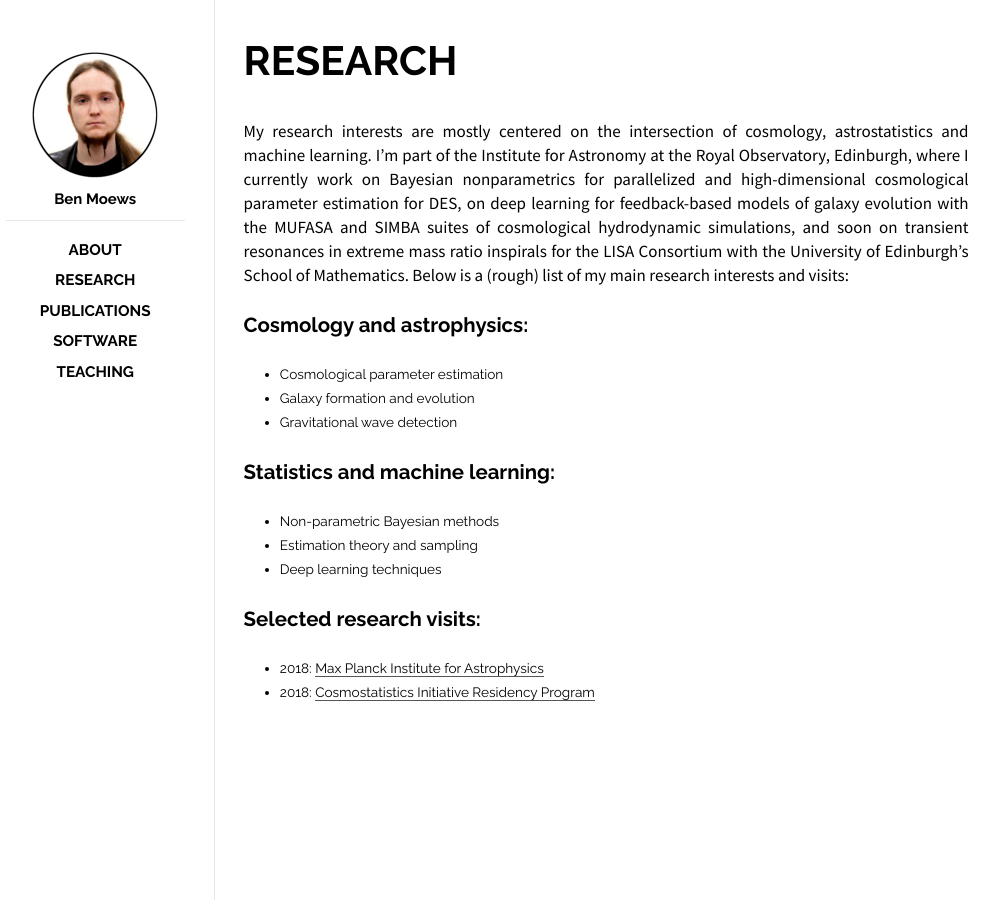
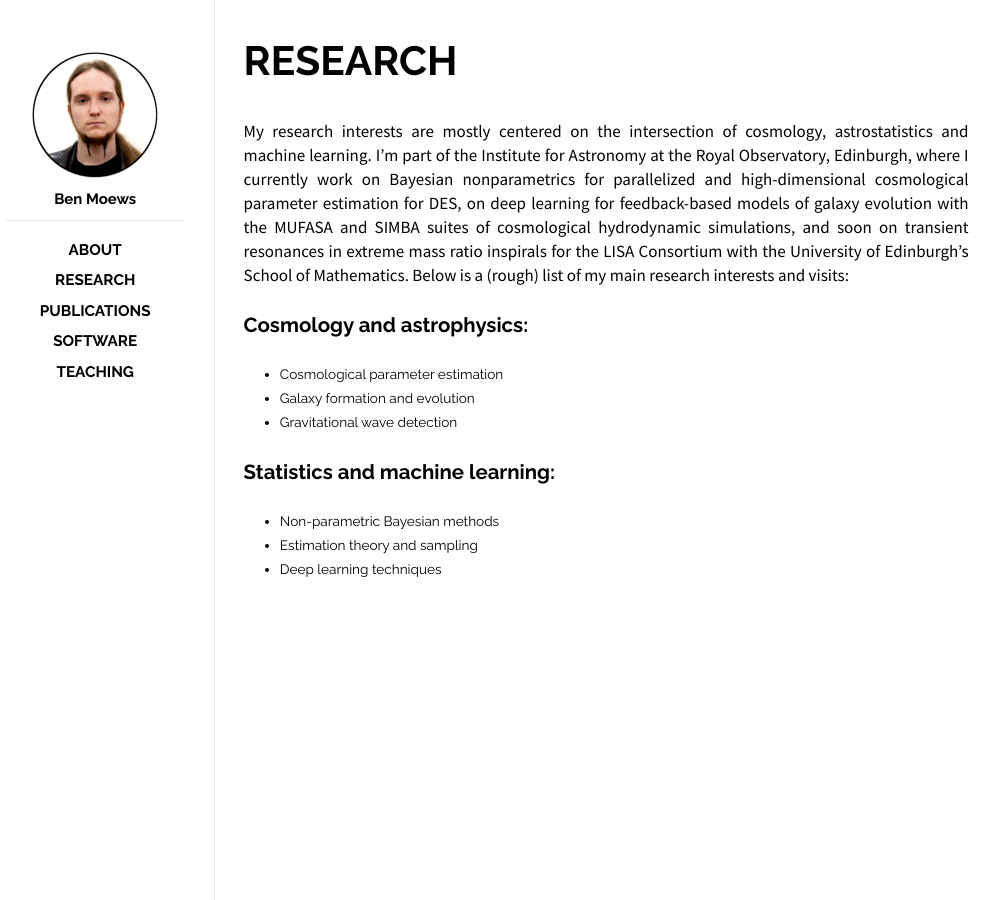
Before and after one commit to moews/moews.github.io, a Jekyll site: the page built from _posts/2017-03-26-research.md, in a window 1280 px wide. Shown: the whole page, without its empty margins (144-1143 px from the left). Built offline with Jekyll 4.4.1, drawn with Linux system fonts in a browser that asks for light colours.

Commit message:
Update 2017-03-26-research.md

```diff
--- a/_posts/2017-03-26-research.md
+++ b/_posts/2017-03-26-research.md
@@ -21,7 +21,8 @@ My research interests are mostly centered on the intersection of cosmology, astr
 * Estimation theory and sampling
 * Deep learning techniques
 
-## Selected research visits:
 
-* 2018: [Max Planck Institute for Astrophysics](http://www.mpa-garching.mpg.de)
-* 2018: [Cosmostatistics Initiative Residency Program](https://cosmostatistics-initiative.org)
+<!--## Selected research visits:-->
+
+<!--* 2018: [Max Planck Institute for Astrophysics](http://www.mpa-garching.mpg.de)-->
+<!--* 2018: [Cosmostatistics Initiative Residency Program](https://cosmostatistics-initiative.org)-->
```
